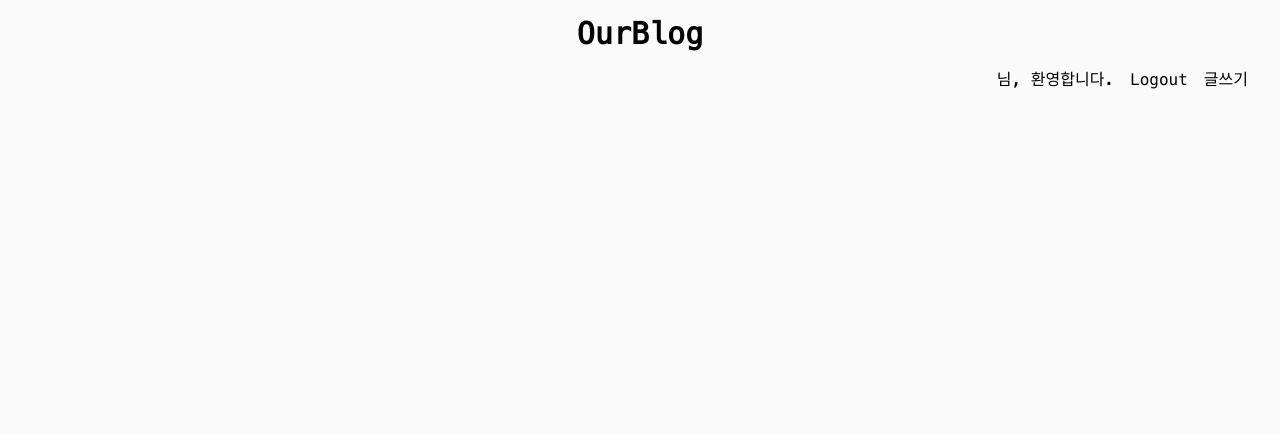
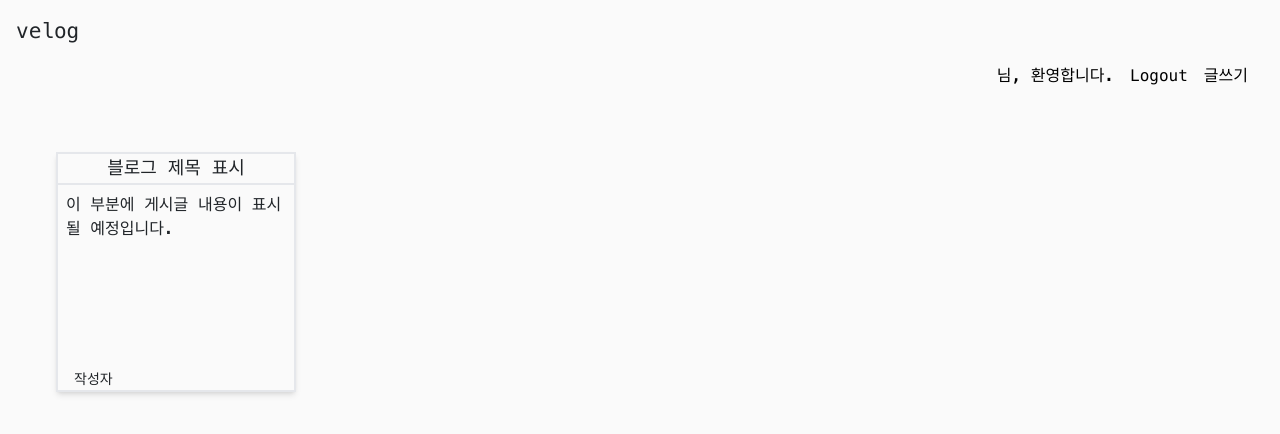
Before and after one commit to ToyMakers/blog-fe-guddnboy, a Next.js app: page /home in a window 1280 px wide. Shown: the top 434 px of the page. Built offline with nearby package versions, Linux system fonts and the light colour scheme; no server answers; sample sign-in values are in the browser's storage.

Commit message:
design(home에서 글 확인 요소)

```diff
--- a/pages/home.tsx
+++ b/pages/home.tsx
@@ -46,12 +46,31 @@ const home = () => {
   }, [setNickname, router]);
 
   return (
-    <section className="min-h-screen">
-      <div className="flex flex-col items-center mt-4">
-        <div className="text-3xl font-bold">OurBlog</div>
+    <div>
+      <section className="flex flex-col mt-4">
+        <div
+          className="ml-4 text-titleColor text-[21px] hover:cursor-pointer"
+          onClick={() => navigateTo('/home')}>
+          velog
+        </div>
         <Header nickname={nickname ?? ''} logout={logout} navigateTo={navigateTo} />
-      </div>
-    </section>
+      </section>
+      <section className="mt-16 mx-10">
+        <ul className="grid grid-cols-1 sm:grid-cols-2 md:grid-cols-3 lg:grid-cols-4 gap-4 ml-4 mr-4">
+          <div className="w-[240px] h-[240px] content transition hover:-translate-y-2 hover:cursor-pointer shadow-md rounded-sm">
+            <li className="flex flex-col w-[240px] h-[240px] text-titleColor border-2">
+              <a className="flex justify-center text-center w-full h-[32px] border-b-2 text-[18px]">
+                블로그 제목 표시
+              </a>
+              <div className="text-[16px] h-[170px] m-2">
+                이 부분에 게시글 내용이 표시될 예정입니다.
+              </div>
+              <footer className="text-left ml-4 text-[14px]">작성자</footer>
+            </li>
+          </div>
+        </ul>
+      </section>
+    </div>
   );
 };
 
```
